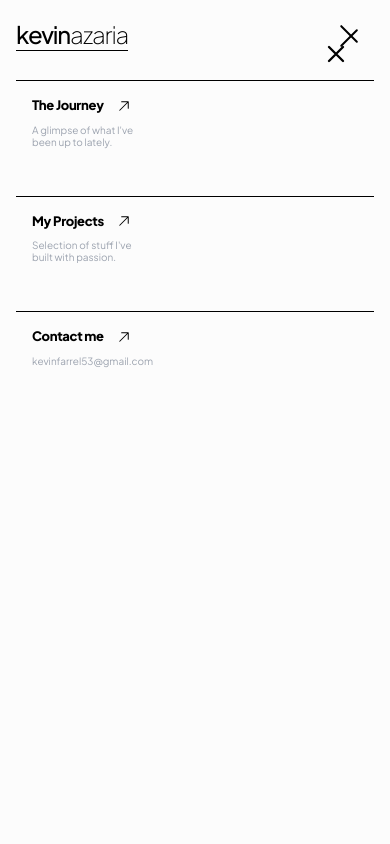
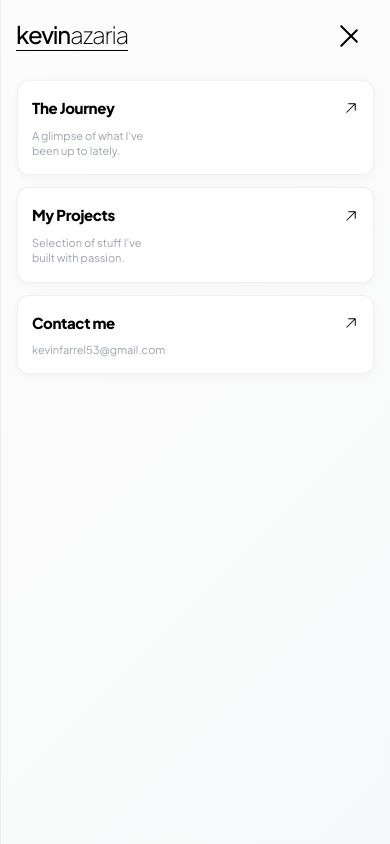
Before and after one commit to pipinsupipin/portfolio, a website: page public/index.html in a window 390 px wide. Both pictures are taken after a click on the button "Toggle menu". Shown: the top 844 px of the page. Drawn offline with nearby package versions, Linux system fonts and the light colour scheme.

Commit message:
fix hamburg menu + hero img

```diff
--- a/public/index.html
+++ b/public/index.html
@@ -30,13 +30,6 @@
 
             <!-- Navigation -->
             <nav class="nav-main" id="main-nav">
-                <!-- Close Button (Mobile Only) -->
-                <button id="menu-close" class="menu-close" aria-label="Close menu">
-                    <svg fill="none" viewBox="0 0 24 24" stroke="currentColor">
-                        <path stroke-linecap="round" stroke-linejoin="round" stroke-width="2" d="M6 18L18 6M6 6l12 12" />
-                    </svg>
-                </button>
-
                 <div data-scroll-to="journey-section" class="nav-item group">
                     <div class="nav-line"></div>
                     <div class="nav-content">
--- a/public/main.js
+++ b/public/main.js
@@ -299,21 +299,12 @@ const events = {
     // Setup mobile menu toggle
     setupMobileMenu() {
         const menuToggle = document.getElementById('menu-toggle');
-        const menuClose = document.getElementById('menu-close');
         const nav = document.getElementById('main-nav');
         const overlay = document.getElementById('nav-overlay');
 
         if (!menuToggle || !nav || !overlay) return;
 
-        // Open menu
-        menuToggle.addEventListener('click', () => {
-            menuToggle.classList.add('active');
-            nav.classList.add('active');
-            overlay.classList.add('active');
-            document.body.style.overflow = 'hidden';
-        });
-
-        // Close menu
+        // Close menu function
         const closeMenu = () => {
             menuToggle.classList.remove('active');
             nav.classList.remove('active');
@@ -321,10 +312,21 @@ const events = {
             document.body.style.overflow = '';
         };
 
-        if (menuClose) {
-            menuClose.addEventListener('click', closeMenu);
-        }
+        // Toggle menu (open/close)
+        menuToggle.addEventListener('click', () => {
+            const isActive = menuToggle.classList.contains('active');
 
+            if (isActive) {
+                closeMenu();
+            } else {
+                menuToggle.classList.add('active');
+                nav.classList.add('active');
+                overlay.classList.add('active');
+                document.body.style.overflow = 'hidden';
+            }
+        });
+
+        // Close when clicking overlay
         overlay.addEventListener('click', closeMenu);
 
         // Close on Escape key
--- a/public/style.css
+++ b/public/style.css
@@ -90,25 +90,6 @@ body {
     transform: rotate(-45deg) translateY(-7px);
 }
 
-/* Close Button (Mobile Only) */
-.menu-close {
-    display: none;
-    position: absolute;
-    top: 2rem;
-    right: 2rem;
-    background: none;
-    border: none;
-    cursor: pointer;
-    padding: 0.5rem;
-    color: #000;
-    z-index: 120;
-}
-
-.menu-close svg {
-    width: 28px;
-    height: 28px;
-}
-
 /* Navigation */
 .nav-main {
     display: flex;
@@ -179,15 +160,17 @@ body {
     left: 0;
     right: 0;
     bottom: 0;
-    background: rgba(0, 0, 0, 0.5);
-    backdrop-filter: blur(4px);
-    z-index: 90;
+    background: rgba(0, 0, 0, 0.6);
+    backdrop-filter: blur(8px);
+    z-index: 95;
     opacity: 0;
     transition: opacity 0.3s ease;
+    pointer-events: none;
 }
 
 .nav-overlay.active {
     opacity: 1;
+    pointer-events: auto;
 }
 
 /* ===========================
@@ -201,6 +184,7 @@ body {
     align-items: stretch;
     position: relative;
     z-index: 10;
+    min-height: 0;
 }
 
 .hero-left {
@@ -335,12 +319,16 @@ body {
     display: flex;
     align-items: flex-end;
     justify-content: center;
+    align-self: stretch;
 }
 
 .hero-image {
     height: 100%;
     width: auto;
+    max-width: 100%;
     object-fit: contain;
+    object-position: bottom;
+    display: block;
 }
 
 /* ===========================
@@ -693,17 +681,18 @@ body {
         position: fixed;
         top: 0;
         right: -100%;
-        width: 320px;
+        width: 340px;
         max-width: 85vw;
         height: 100vh;
-        background: #fcfcfc;
+        background: linear-gradient(135deg, #fcfcfc 0%, #f8f9fa 100%);
         flex-direction: column;
-        gap: 2rem;
-        padding: 6rem 2rem 2rem;
-        box-shadow: -10px 0 40px rgba(0, 0, 0, 0.1);
+        gap: 0.5rem;
+        padding: 5rem 1.5rem 2rem;
+        box-shadow: -10px 0 50px rgba(0, 0, 0, 0.15);
         transition: right 0.4s cubic-bezier(0.4, 0, 0.2, 1);
         z-index: 100;
         overflow-y: auto;
+        border-left: 1px solid rgba(0, 0, 0, 0.05);
     }
 
     .nav-main.active {
@@ -717,24 +706,36 @@ body {
     .nav-item {
         width: 100%;
         min-width: auto;
-        padding: 1rem;
-        border-radius: 8px;
+        padding: 1.25rem 1rem;
+        border-radius: 12px;
         transition: all 0.3s ease;
+        background: white;
+        border: 1px solid rgba(0, 0, 0, 0.06);
+        box-shadow: 0 2px 8px rgba(0, 0, 0, 0.04);
     }
 
     .nav-item:hover {
         transform: translateX(-5px);
-        background: #f3f4f6;
+        background: white;
+        box-shadow: 0 4px 12px rgba(0, 0, 0, 0.08);
+        border-color: rgba(0, 0, 0, 0.1);
+    }
+
+    .nav-line {
+        display: none;
     }
 
     .nav-content {
-        justify-content: flex-start;
+        justify-content: space-between;
         gap: 0.75rem;
+        font-size: 0.9375rem;
     }
 
     .nav-desc {
         margin-top: 0.5rem;
         padding-left: 0;
+        font-size: 0.6875rem;
+        line-height: 1.4;
     }
 
     .hero-container {
@@ -783,8 +784,13 @@ body {
     }
 
     .nav-main {
-        width: 280px;
-        padding: 5rem 1.5rem 2rem;
+        width: 300px;
+        padding: 4.5rem 1.25rem 2rem;
+        gap: 0.75rem;
+    }
+
+    .nav-item {
+        padding: 1rem 0.875rem;
     }
 
     .hero-title {
```
